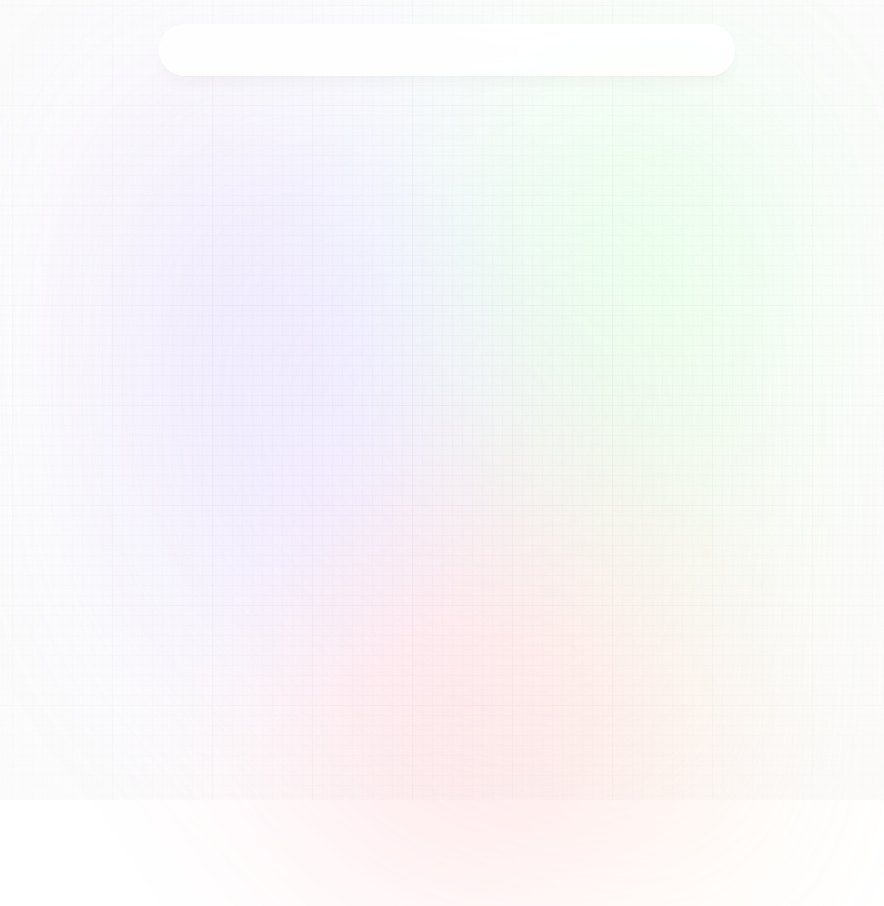
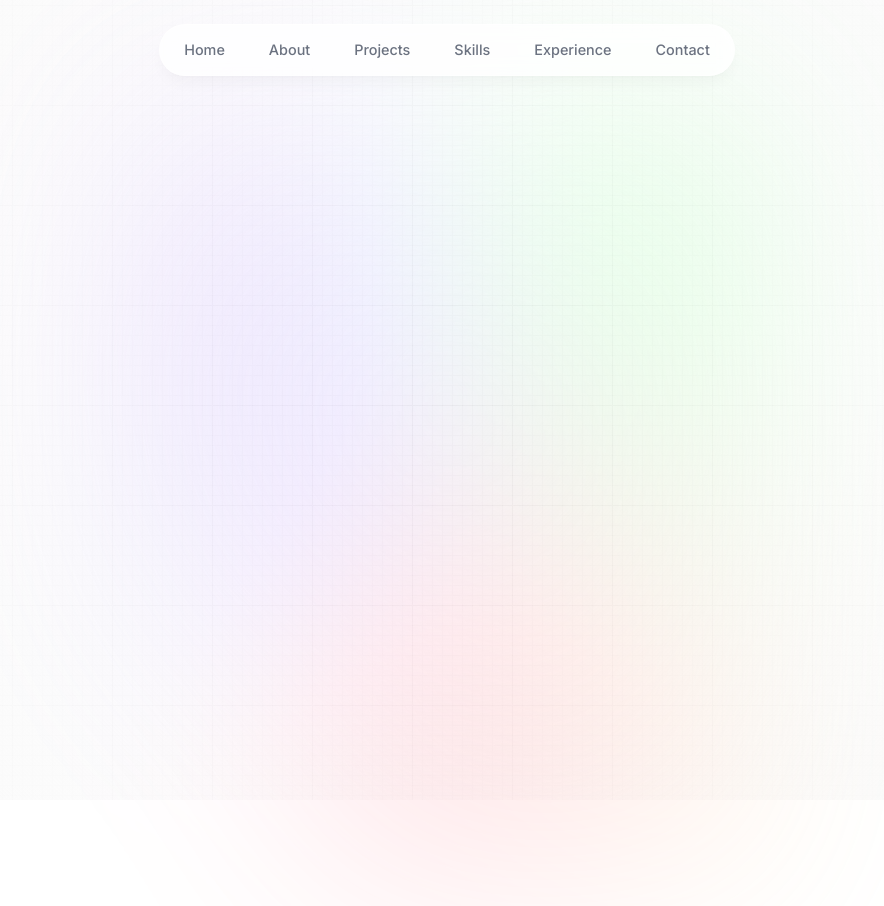
Before and after one commit to Engarr/AboutMe, a Next.js app: page / in a window 1280 px wide. Shown: the top 906 px of the page, without its empty margins (193-1077 px from the left). Built offline with nearby package versions, Linux system fonts and the light colour scheme.

Commit message:
added header

```diff
--- a/components/header.tsx
+++ b/components/header.tsx
@@ -2,6 +2,8 @@
 
 import React from 'react';
 import { motion } from 'framer-motion';
+import { links } from '@/lib/data';
+import Link from 'next/link';
 
 const Header = () => {
   return (
@@ -9,7 +11,25 @@
       <motion.div
         className='fixed top-0 left-1/2 h-[4.5rem] w-full rounded-none border border-white border-r-8 border-opacity-40 bg-white bg-opacity-80 shadow-lg shadow-black/[0.03] backdrop-blur-[0.5rem] sm:top-6 sm:h-[3.25rem] sm:w-[36rem] sm:rounded-full'
         initial={{ opacity: 0, y: -100, x: '-50%' }}
-        animate={{ opacity: 1, y: 0, x: '-50%' }}></motion.div>
+        animate={{ opacity: 1, y: 0, x: '-50%' }}
+        ></motion.div>
+      <nav className='flex fixed top-[0.15rem] left-1/2 h-12 -translate-x-1/2 py-2 sm:top-[1.7rem] sm:h-[initial] sm:py-0'>
+        <ul className='flex w-[22rem] flex-wrap items-center justify-center gap-y-1 text-[0.9rem] font-medium text-gray-500 sm:w-[initial] sm:flex-nowrap sm:gap-5 '>
+          {links.map((link) => (
+            <motion.li
+              key={link.hash}
+              className='h-3/4 flex items-center justify-center'
+              initial={{ opacity: 0, y: -100 }}
+              animate={{ opacity: 1, y: 0 }}>
+              <Link
+                href={link.hash}
+                className='flex justify-center items-center px-3 py-3 hover:text-gray-950 transition'>
+                {link.name}
+              </Link>
+            </motion.li>
+          ))}
+        </ul>
+      </nav>
     </header>
   );
 };
```
